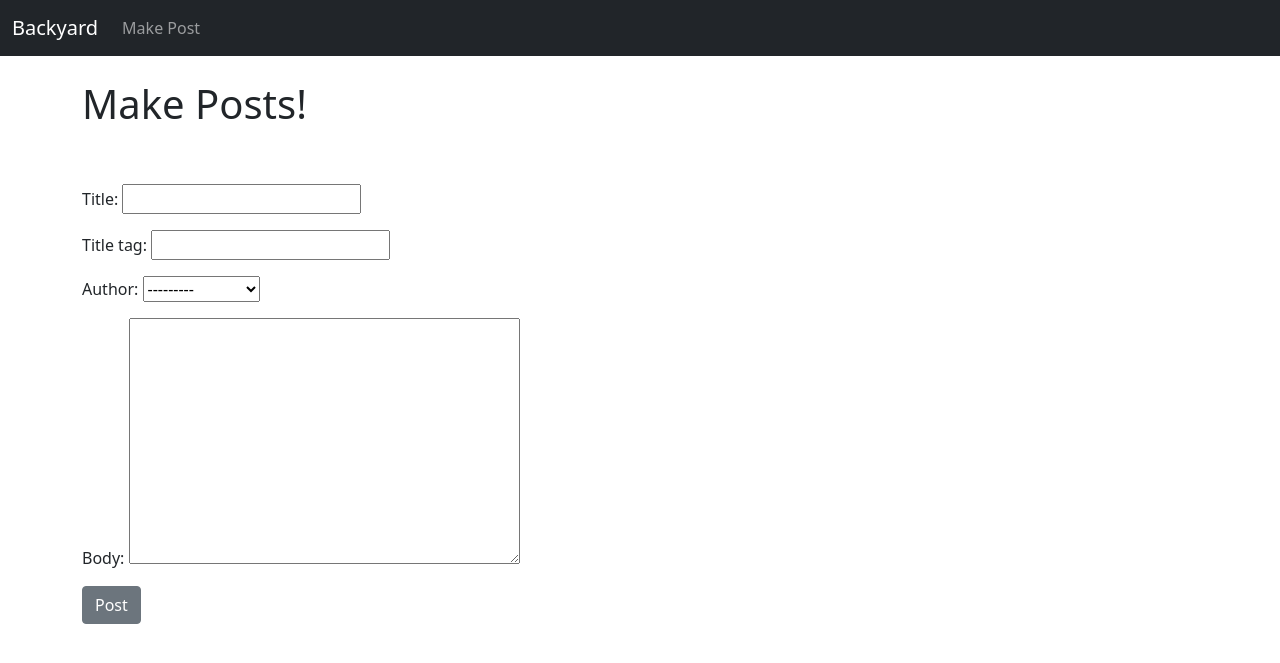
After one commit to nnishanth62/Backyard, a Django app: page /make_post/ in a window 1280 px wide. The commit adds this page. Shown: the top 663 px of the page. Run offline with Django 3.2, Linux system fonts and the light colour scheme; data comes from the database, SQL or seed files in the repository; both versions use the stored data as it was after the commit.

Commit message:
Added a Make Post Page

```diff
--- a/backyard/blog/models.py
+++ b/backyard/blog/models.py
@@ -1,11 +1,16 @@
 from django.db import models
 from django.contrib.auth.models import User
+from django.urls import reverse
 
 class Post(models.Model):
     title = models.CharField(max_length = 255)
-    title_tag = models.CharField(max_length = 255, default = "Welcome to Backyard!")
+    title_tag = models.CharField(max_length = 255)
     author = models.ForeignKey(User, on_delete = models.CASCADE)
     body = models.TextField()
 
     def __str__(self):
         return self.title + ' | ' + str(self.author)
+
+    def get_absolute_url(self):
+        #return reverse("post_detail", args=(str(self.id)))
+        return reverse("home")
--- a/backyard/blog/templates/base.html
+++ b/backyard/blog/templates/base.html
@@ -25,7 +25,7 @@
       <ul class="navbar-nav me-auto mb-2 mb-lg-0">
 
         <li class="nav-item">
-          <a class="nav-link" href="#">Link to something</a>
+          <a class="nav-link" href="{% url 'make_post' %}">Make Post</a>
         </li>
 
 
--- /dev/null
+++ b/backyard/blog/templates/make_post.html
@@ -0,0 +1,14 @@
+{% extends 'base.html' %}
+{% block title %} Make a New Post! {% endblock %}
+
+{% block content %}
+
+<h1>Make Posts!</h1>
+<br/><br/>
+
+<form method = "POST">
+    {% csrf_token %}
+    {{ form.as_p }}
+    <button class="btn btn-secondary">Post</button>
+
+{% endblock %}
--- a/backyard/blog/urls.py
+++ b/backyard/blog/urls.py
@@ -1,9 +1,10 @@
 from django.urls import path
 #from . import views
-from .views import HomeView, PostDetailView
+from .views import HomeView, PostDetailView, MakePostView
 
 urlpatterns = [
     #path('', views.home, name = "home"),
     path('', HomeView.as_view(), name = "home"),
-    path('post/<int:pk>', PostDetailView.as_view(), name = "post_detail")
+    path('post/<int:pk>', PostDetailView.as_view(), name = "post_detail"),
+    path('make_post/', MakePostView.as_view(), name = "make_post"),
 ]
--- a/backyard/blog/views.py
+++ b/backyard/blog/views.py
@@ -1,5 +1,5 @@
 from django.shortcuts import render
-from django.views.generic import ListView, DetailView
+from django.views.generic import ListView, DetailView, CreateView
 from .models import Post
 
 '''
@@ -13,3 +13,9 @@ class HomeView(ListView):
 class PostDetailView(DetailView):
     model = Post
     template_name = "post_detail.html"
+
+class MakePostView(CreateView):
+    model = Post
+    template_name = "make_post.html"
+    fields = "__all__"
+    #fields = ("title", "body")
```
Also changed, not shown: backyard/db.sqlite3.
